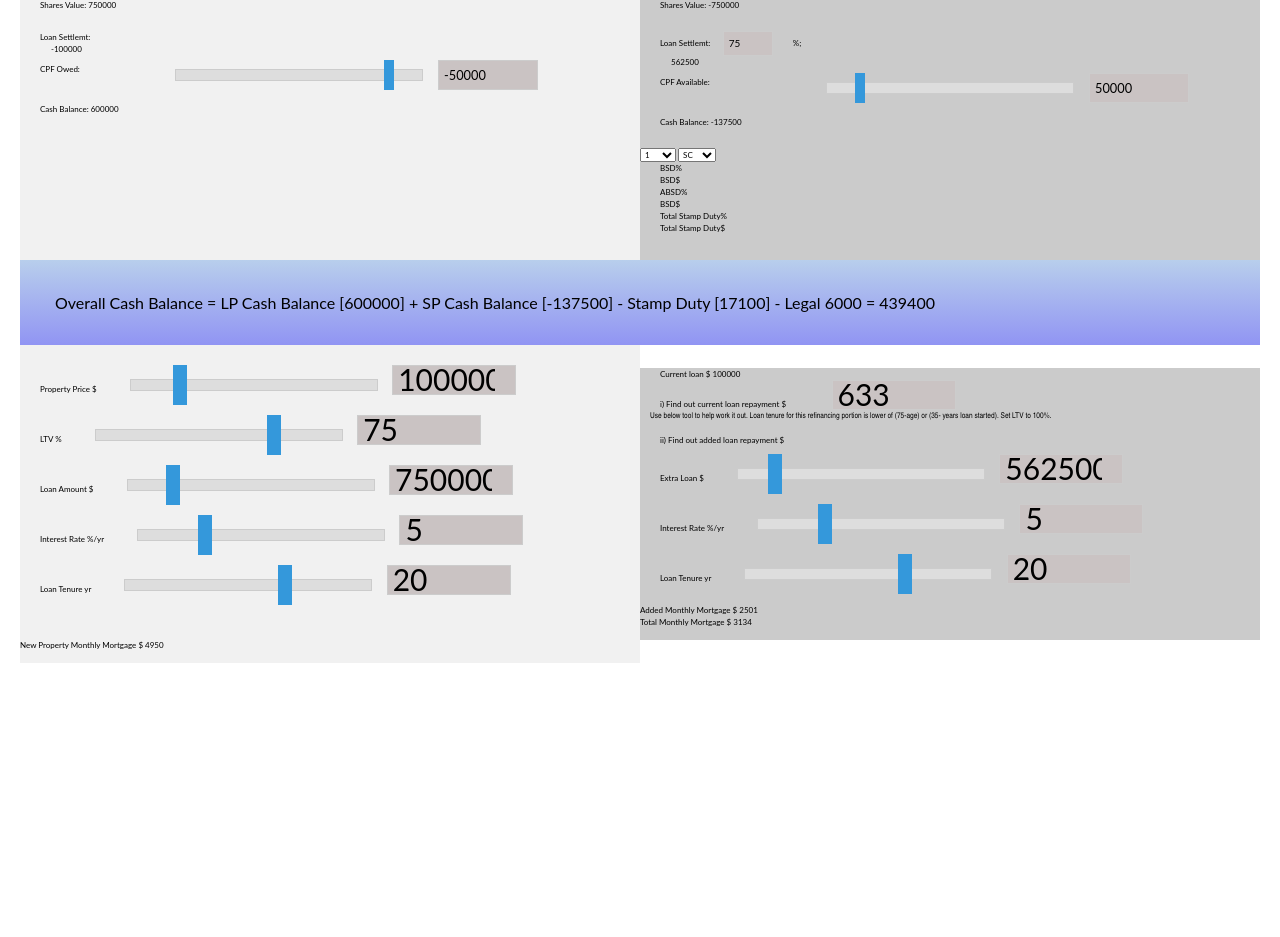
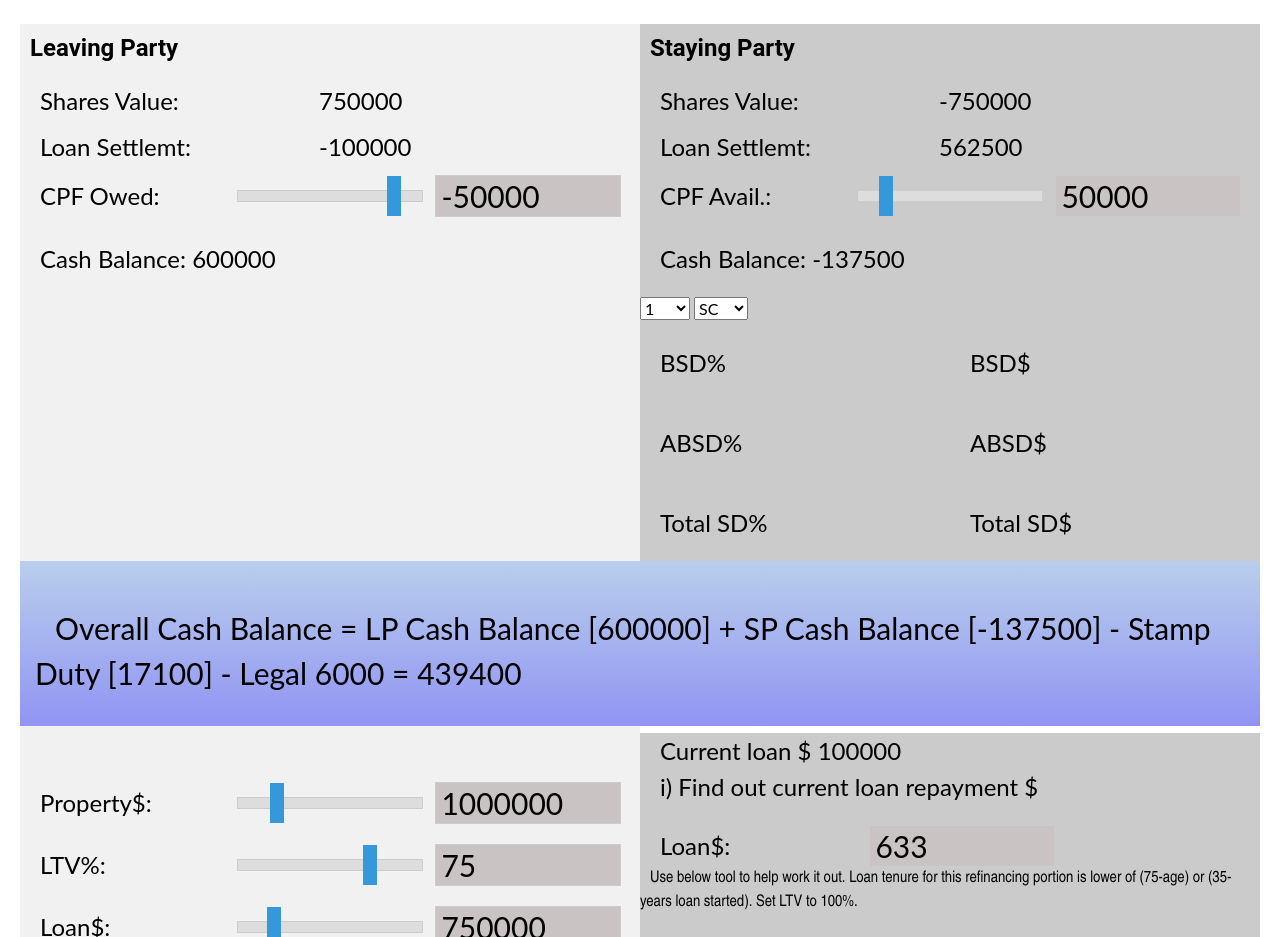
Before and after one commit to lincolnlim80/opstoolsv1, a plain HTML site: page functionpages/decoupling/decoupling.html in a window 1280 px wide. Shown: the part 338-1275 px from the top of the page. Before the commit the page ends 1021 px from the top, so only its background shows below. Drawn offline with nearby package versions, Linux system fonts and the light colour scheme.

Commit message:
updatedStyle

```diff
--- a/functionpages/decoupling/decoupling.css
+++ b/functionpages/decoupling/decoupling.css
@@ -25,13 +25,13 @@
     .input-container h3 {
         margin-right: 10px; /* Add some spacing between the h3 and the range input */
         width: 25%;
-        font-size:30px;
+        font-size:36px;
     }
 
     /* Style the range input */
     .input-container input[type="range"] {
         -webkit-appearance: none;
-        width: 40%; /* Set the width of the range input */
+        width: 45%; /* Set the width of the range input */
         height: 10px; /* Set the height of the range input */
         background: #ddd; /* Background color of the track */
         outline: none; /* Remove the default focus styling */
@@ -51,8 +51,8 @@
 
     .input-container input[type="number"] {
         width: 20%; /* Set the width of the number input */
-        height: 30px; /* Set the height of the number input */
-        font-size: 30px;
+        height: 42px; /* Set the height of the number input */
+        font-size: 36px;
         margin-left: 2%; /* Add some spacing between the range and number inputs */
         position: relative; /* Position the range input relative to its containing element */
         left: 5%; /* Set the initial position from the left edge of the containing element */
@@ -67,6 +67,7 @@
     /* Style the h3 element */
     .input-containerSmall h3 {
         margin-right: 10px; /* Add some spacing between the h3 and the range input */
+        font-size: 30px;
     }
 
     /* Style the range input */
--- a/functionpages/decoupling/decoupling.html
+++ b/functionpages/decoupling/decoupling.html
@@ -32,37 +32,46 @@
         <input type="number" id="js-ol-input" value="200000" min="0" max="1000000" step="5000"></input>
     </div>
     <br>
-    <div class="container">  <!-- left and right panels -->
-        <div class="left-panel"  style="font-size: 0.5rem;">
-            <h3 style="margin: 10px;">Leaving Party</h3>
-            <div class="output-container">
-                <p>Shares Value: <span><output id="output-lpsharesvalue">750000</output></span></p>
-                <p  style="margin: 0px; padding:0px;">Loan Settlemt: </p>
-                <output style="margin-left: 5%;" id="output-lploansettlement">-100000</output>
-                <div class="input-containerSmall">
-                    <p style="width: 25%;">CPF Owed: </p>
-                    <input type="range" id="js-lpcpfowed-range" value="-50000" min="-500000" max="0" step="10000"></input>
-                    <input type="number" id="js-lpcpfowed-input" value="-50000" min="-500000" max="0" step="1000"></input>
+    <div class="container" style="height: fit-content;">  <!-- left and right panels -->
+        <div class="left-panel">
+            <h3 style="margin: 10px;font-size: 1.5rem;">Leaving Party</h3>
+            <div style="font-size: 1.5rem;">
+                <div style="display: flex; padding-top: 10px; ">
+                    <p style="width: 45%; padding: 0px; margin: 0px;">Shares Value: </p>
+                    <p style="padding: 0px; margin: 0px;" id="output-lpsharesvalue">750000</p>
+                </div>
+                <div style="display: flex; padding-top: 10px; ">
+                    <p style="width: 45%; padding: 0px; margin: 0px;">Loan Settlemt: </p>
+                    <p style="padding: 0px; margin: 0px;" id="output-lploansettlement">-100000</p>
+                </div>
+                <div class="input-container" style="padding-top: 10px; ">
+                    <p style="width: 30%; padding: 0px; margin: 0px;">CPF Owed: </p>
+                    <input style="width: 30%;" type="range" id="js-lpcpfowed-range" value="-50000" min="-500000" max="0" step="10000"></input>
+                    <input style="width: 30%; font-size: 30px;" type="number" id="js-lpcpfowed-input" value="-50000" min="-500000" max="0" step="1000"></input>
                 </div>
                 <p >Cash Balance: <span><output id="output-lpcashbalance">600000</output></span></p>
             </div>
         </div>
-        <div class="right-panel"  style="font-size: 0.5rem;">
-            <h3 style="margin: 10px;">Staying Party</h3>
-            <div class="output-container">
-                <p >Shares Value: <span><output id="output-spsharesvalue">-750000</output></span></p>
 
-                <p style="display:flex; align-items: center; margin: 0px; padding:0px; ">Loan Settlemt:
-                <input style="width: 50px; height: 25px; font-size: x-small; margin-left: 2%; margin-right: 0%;" type="number" id="js-sploanpc-input" value="75" min="0" max="100" step="1">%;</p>
-                <output style="margin-left: 5%;" id="output-sploansettlement" >562500</output>
-
-                <div class="input-containerSmall">
-                    <p style="width: 30%;">CPF Available: </p>
-                    <input type="range" id="js-spcpfsaved-range" value="50000" min="0" max="500000" step="10000"></input>
-                    <input type="number" id="js-spcpfsaved-input" value="50000" min="0" max="500000" step="1000"></input>
+        <div class="right-panel">
+            <h3 style="margin: 10px;font-size: 1.5rem;">Staying Party</h3>
+            <div style="font-size: 1.5rem;">
+                <div style="display: flex; padding-top: 10px; ">
+                    <p style="width: 45%; padding: 0px; margin: 0px;">Shares Value: </p>
+                    <p style="padding: 0px; margin: 0px;" id="output-spsharesvalue">-750000</p>
+                </div>
+                <div style="display: flex; padding-top: 10px; ">
+                    <p style="width: 45%; padding: 0px; margin: 0px;">Loan Settlemt: </p>
+                    <p style="padding: 0px; margin: 0px;" id="output-sploansettlement">562500</p>
+                </div>
+                <div class="input-container" style="padding-top: 10px; ">
+                    <p style="width: 30%; padding: 0px; margin: 0px;">CPF Avail.: </p>
+                    <input style="width: 30%;" type="range" id="js-spcpfsaved-range" value="50000" min="0" max="500000" step="10000"></input>
+                    <input style="width: 30%; font-size: 30px;" type="number" id="js-spcpfsaved-input" value="50000" min="0" max="500000" step="10000"></input>
                 </div>
                 <p >Cash Balance: <span><output id="output-spcashbalance">-137500</output></span></p>
-
+            </div>
+            <div class="output-container">
                 <select id="NumProperties">
                     <option value=1>1</option>
                     <option value=2>2</option>
@@ -73,65 +82,104 @@
                     <option value="SPR">SPR</option>
                     <option value="Foreigner">FOR</option>
                 </select>
-                <p class="compacttext">BSD% <span id="textbsdpc"></span></p>
-                <p class="compacttext">BSD$ <span id="textbsd"></span></p>
-                <p class="compacttext">ABSD% <span id="textabsdpc"></span></p>
-                <p class="compacttext">BSD$ <span id="textabsd"></span></p>
-                <p class="compacttext">Total Stamp Duty% <span id="texttotaldutypc"></span></p>
-                <p class="compacttext">Total Stamp Duty$ <span id="texttotalduty"></span></p>
+                <div style="display: flex; font-size: 24px;">
+                    <p style="width: 25%;">BSD% </p>
+                    <p id="textbsdpc" style="width: 25%;"></p>
+                    <p style="width: 25%;">BSD$ </p>
+                    <p id="textbsd" style="width: 25%;"></p>
+                </div>
+                <div style="display: flex; font-size: 24px;">
+                    <p style="width: 25%;">ABSD% </p>
+                    <p id="textabsdpc" style="width: 25%;"></p>
+                    <p style="width: 25%;">ABSD$ </p>
+                    <p id="textabsd" style="width: 25%;"></p>
+                </div>
+                <div style="display: flex; font-size: 24px;">
+                    <p style="width: 25%;">Total SD% </p>
+                    <p id="texttotaldutypc" style="width: 25%;"></p>
+                    <p style="width: 25%;">Total SD$ </p>
+                    <p id="texttotalduty" style="width: 25%;"></p>
+                </div>
             </div>
         </div>
+
+
     </div>
     <!-- this section contains the Overall CashBalance Outputs -->
     <div style="height: auto; width: auto; background: linear-gradient(to bottom, rgba(154, 186, 228, 0.7), rgba(98, 103, 238, 0.7)); padding-top: 5px; padding-left: 5px; padding-right: 5px">
         <div style="display: flex; align-items: center;">
         <div style="padding: 10px;">
             <div style="display: flex; align-items: center;">
-                <p>Overall Cash Balance = LP Cash Balance <span><output id="output-lpcashbalance1">[600000]</output></span> + SP Cash Balance <span><output id="output-spcashbalance1">[-137500]</output></span> - Stamp Duty <span><output id="texttotalduty1">[17100]</output></span> - Legal 6000 = <output id="output-overallcashbalance">439400</output></p>
+                <p style="font-size: 30px;">Overall Cash Balance = LP Cash Balance <span><output id="output-lpcashbalance1">[600000]</output></span> + SP Cash Balance <span><output id="output-spcashbalance1">[-137500]</output></span> - Stamp Duty <span><output id="texttotalduty1">[17100]</output></span> - Legal 6000 = <output id="output-overallcashbalance">439400</output></p>
               </div>
         </div>
         </div>
     </div>
     <!-- this section contains the New Debt Positions Outputs -->
     <div class="input-container">
-        <div class="left-panel"  style="font-size: 0.5rem;">
+        <div class="left-panel"  style="font-size: 1.5rem;">
             <br>
-            <div> <p>Property Price $<span>
-            <input type="range" id="js-propertyprice-range" value="1000000" min="0" max="6000000" step="20000"></input>
-            <input type="number" id="js-propertyprice-input" value="1000000" min="0" max="6000000" step="10000"></input></span></p></div>
-            <div> <p>LTV %<span>
-            <input type="range" id="js-ltv-range" value="75" min="0" max="100" step="5"></input>
-            <input type="number" id="js-ltv-input" value="75" min="0" max="100" step="1"></input></span></p></div>
-            <div> <p>Loan Amount $<span>
-            <input type="range" id="js-loanamount-range" value="750000" min="0" max="5000000" step="20000"></input>
-            <input type="number" id="js-loanamount-input" value="750000" min="0" max="5000000" step="10000"></input></span></p></div>
-            <div> <p>Interest Rate %/yr<span>
-            <input type="range" id="js-ir-range" value="5" min="0" max="20" step="1"></input>
-            <input type="number" id="js-ir-input" value="5" min="0" max="20" step="0.5"></input></span></p></div>
-            <div> <p>Loan Tenure yr<span>
-            <input type="range" id="js-tenure-range" value="20" min="0" max="30" step="1"></input>
-            <input type="number" id="js-tenure-input" value="20" min="0" max="30" step="1"></input></span></p></div>
+            <div class="input-container" style="padding-top: 20px; ">
+                <p style="width: 30%; padding: 0px; margin: 0px;">Property$: </p>
+                <input style="width: 30%;" type="range" id="js-propertyprice-range" value="1000000" min="0" max="6000000" step="20000"></input>
+                <input style="width: 30%; font-size: 30px;" type="number" id="js-propertyprice-input" value="1000000" min="0" max="6000000" step="10000"></input>
+            </div>
+            <div class="input-container" style="padding-top: 20px; ">
+                <p style="width: 30%; padding: 0px; margin: 0px;">LTV%: </p>
+                <input style="width: 30%;" type="range" id="js-ltv-range" value="75" min="0" max="100" step="5"></input>
+                <input style="width: 30%; font-size: 30px;" type="number" id="js-ltv-input" value="75" min="0" max="100" step="1"></input>
+            </div>
+            <div class="input-container" style="padding-top: 20px; ">
+                <p style="width: 30%; padding: 0px; margin: 0px;">Loan$: </p>
+                <input style="width: 30%;" type="range" id="js-loanamount-range" value="750000" min="0" max="5000000" step="20000"></input>
+                <input style="width: 30%; font-size: 30px;" type="number" id="js-loanamount-input" value="750000" min="0" max="5000000" step="10000"></input>
+            </div>
+            <div class="input-container" style="padding-top: 20px; ">
+                <p style="width: 30%; padding: 0px; margin: 0px;">Rate$/yr: </p>
+                <input style="width: 30%;" type="range" id="js-ir-range" value="5" min="0" max="20" step="1"></input>
+                <input style="width: 30%; font-size: 30px;" type="number" id="js-ir-input" value="5" min="0" max="20" step="0.5"></input>
+            </div>
+            <div class="input-container" style="padding-top: 20px; ">
+                <p style="width: 30%; padding: 0px; margin: 0px;">Tenure, yr: </p>
+                <input style="width: 30%;" type="range" id="js-tenure-range" value="20" min="0" max="30" step="1"></input>
+                <input style="width: 30%; font-size: 30px;" type="number" id="js-tenure-input" value="20" min="0" max="30" step="1"></input>
+            </div>
             <br>
             <br>
             <div> New Property Monthly Mortgage $ <span id="textmonthlymortgage"> 4950</span></div>
+            <br style="text-indent: 10px; font-family:'Arial Narrow'; font-size: 1rem;"></br>
+            <br>
             <br>
         </div>
 
-        <div class="right-panel"  style="font-size: 0.5rem;">
+        <div class="right-panel"  style="font-size: 1.5rem;">
             <div> <p class="compacttext">Current loan $ <span id="textspcurrentloan">100000</span></p></div>
-            <div> <p class="compacttext">i) Find out current loan repayment $ <span><input type="number" id="js-spcurrentmortgage-input" value="633" min="0" max="10000" step="1"></input></span></p></div>
-            <div style="text-indent: 10px; font-family:'Arial Narrow'; font-size: 0.5rem;">Use below tool to help work it out. Loan tenure for this refinancing portion is lower of (75-age) or (35- years loan started). Set LTV to 100%. </div>
+            <div>
+                <p class="compacttext">i) Find out current loan repayment $ </p>
+            </div>
+            <div class="input-container" style="padding-top: 20px; ">
+                <p style="width: 30%; padding: 0px; margin: 0px;">Loan$: </p>
+                <input style="width: 30%; font-size: 30px;" type="number" id="js-spcurrentmortgage-input" value="633" min="0" max="10000" step="1"></input>
+            </div>
+            <div style="text-indent: 10px; font-family:'Arial Narrow'; font-size: 1rem;">Use below tool to help work it out. Loan tenure for this refinancing portion is lower of (75-age) or (35- years loan started). Set LTV to 100%. </div>
             <br>
             <div> <p class="compacttext">ii) Find out added loan repayment $ </p></div>
-            <div> <p>Extra Loan $<span>
-            <input type="range" id="js-extraloan-range" value="562500" min="0" max="5000000" step="20000"></input>
-            <input type="number" id="js-extraloan-input" value="562500" min="0" max="5000000" step="10000"></input></span></p></div>
-            <div> <p>Interest Rate %/yr<span>
-            <input type="range" id="js-spir-range" value="5" min="0" max="20" step="1"></input>
-            <input type="number" id="js-spir-input" value="5" min="0" max="20" step="0.5"></input></span></p></div>
-            <div> <p>Loan Tenure yr<span>
-            <input type="range" id="js-sptenure-range" value="20" min="0" max="30" step="1"></input>
-            <input type="number" id="js-sptenure-input" value="20" min="0" max="30" step="1"></input></span></p></div>
+            <div class="input-container" style="padding-top: 20px; ">
+                <p style="width: 30%; padding: 0px; margin: 0px;">Loan$: </p>
+                <input style="width: 30%;" type="range" id="js-extraloan-range" value="562500" min="0" max="5000000" step="20000"></input>
+                <input style="width: 30%; font-size: 30px;" type="number" id="js-extraloan-input" value="562500" min="0" max="5000000" step="10000"></input>
+            </div>
+            <div class="input-container" style="padding-top: 20px; ">
+                <p style="width: 30%; padding: 0px; margin: 0px;">Rate$/yr: </p>
+                <input style="width: 30%;" type="range" id="js-spir-range" value="5" min="0" max="20" step="1"></input>
+                <input style="width: 30%; font-size: 30px;" type="number" id="js-spir-input" value="5" min="0" max="20" step="0.5"></input>
+            </div>
+            <div class="input-container" style="padding-top: 20px; ">
+                <p style="width: 30%; padding: 0px; margin: 0px;">Tenure, yr: </p>
+                <input style="width: 30%;" type="range" id="js-sptenure-range" value="20" min="0" max="30" step="1"></input>
+                <input style="width: 30%; font-size: 30px;" type="number" id="js-sptenure-input" value="20" min="0" max="30" step="1"></input>
+            </div>
+            <br>
             <div> Added Monthly Mortgage $ <span id="textspaddedmonthlymortgage"> 2501</span></div>
             <div> Total Monthly Mortgage $ <span id="textsptotalmonthlymortgage"> 3134</span></div>
             <br>
```
